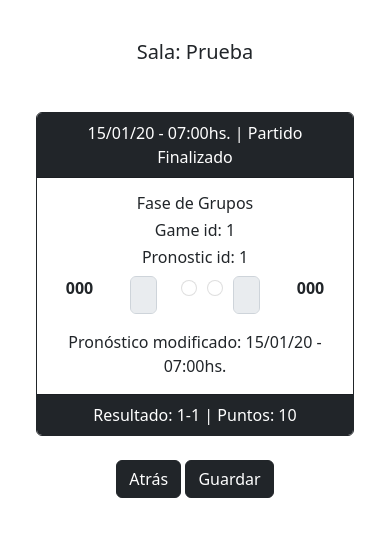
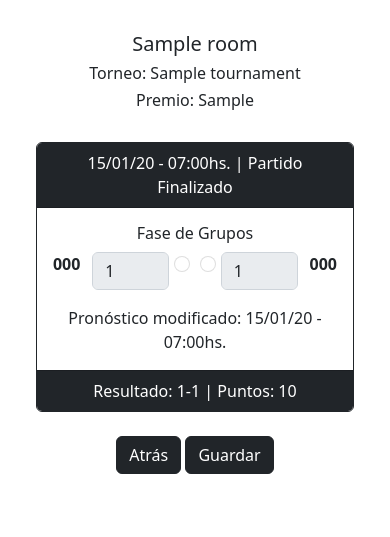
Before and after one commit to deeivid12/prode_qatar_2022, a Django app: page /all_rooms/1/do_pronostic in a window 390 px wide. Shown: the part 56-593 px from the top of the page. Run offline with Django 4.2, Linux system fonts and the light colour scheme; a user stored in the database is signed in; tables that the repository leaves empty hold one stand-in row (values such as "Sample post").

Commit message:
Make responsive templates for mobile resolutions

```diff
--- a/prode_qatar_2022/tournaments/templates/tournaments/do_pronostic.html
+++ b/prode_qatar_2022/tournaments/templates/tournaments/do_pronostic.html
@@ -6,8 +6,10 @@
 
 {% block content %}
 	<div class="row">
-		<div class="col m-3">
-			<h5>Sala: Prueba</h5>
+		<div class="col mt-2">
+			<h5>{{room_name}}</h5>
+			<h6>Torneo: {{tournament}}</h5>
+			<h6>Premio: {{grand_prize}}</h5>
 		</div>
 	</div>
 	<div class="row">
@@ -23,16 +25,14 @@
 						<div class="card-body row">
 							<div><input type="hidden" name="played" played={{pronostic.game.played}} value={{pronostic.game.played}}></div>
 							<h6 class="col-12 card-title">Fase de Grupos</h6>
-							<h6 class="col-12 card-title">Game id: {{pronostic.game.id}}</h6>
-							<h6 class="col-12 card-title">Pronostic id: {{pronostic.id}}</h6>
 							<div class="d-none d-md-block col-md-3 fw-bold">{{pronostic.game.home_team.name}}</div>
-							<div class="d-block d-md-none col-3 fw-bold">{{pronostic.game.home_team.fifa_code}}</div>
-							<div class="col-2" {% if pronostic.game.played %} disabled {% endif %}>{{form.home_goals}}</div>
-							<div class="col-1">{% if pronostic.game.is_knockout %}<input class="form-check-input" required=true type="radio" name="ko_win_{{pronostic.game.id}}" value=1 {% if pronostic.penalties_win == 1 %} checked {% endif %}/>{% endif %}</div>
-							<div class="col-1">{% if pronostic.game.is_knockout %}<input class="form-check-input" required=true type="radio" name="ko_win_{{pronostic.game.id}}" value=2 {% if pronostic.penalties_win == 2 %} checked {% endif %}/>{% endif %}</div>
-							<div class="col-2">{{form.away_goals}}</div>
+							<div class="d-block d-md-none col-2 col-md-3 p-0 fw-bold">{{pronostic.game.home_team.fifa_code}}</div>
+							<div class="col-3 col-md-2 p-0" {% if pronostic.game.played %} disabled {% endif %}>{{form.home_goals}}</div>
+							<div class="col-1 p-0">{% if pronostic.game.is_knockout %}<input class="form-check-input" required=true type="radio" name="ko_win_{{pronostic.game.id}}" value=1 {% if pronostic.penalties_win == 1 %} checked {% endif %}/>{% endif %}</div>
+							<div class="col-1 p-0">{% if pronostic.game.is_knockout %}<input class="form-check-input" required=true type="radio" name="ko_win_{{pronostic.game.id}}" value=2 {% if pronostic.penalties_win == 2 %} checked {% endif %}/>{% endif %}</div>
+							<div class="col-3 col-md-2 p-0">{{form.away_goals}}</div>
 							<div class="d-none d-md-block col-md-3 fw-bold">{{pronostic.game.away_team.name}}</div>
-							<div class="d-block d-md-none col-3 fw-bold">{{pronostic.game.away_team.fifa_code}}</div>
+							<div class="d-block d-md-none col-2 col-md-3 p-0 fw-bold">{{pronostic.game.away_team.fifa_code}}</div>
 						<p class="card-text mt-3">Pronóstico modificado: {{pronostic.last_modified|date:"d/m/y - H:i"}}hs.</p>
 						</div>
 						<div class="card-footer text-white bg-dark">
--- a/prode_qatar_2022/tournaments/views.py
+++ b/prode_qatar_2022/tournaments/views.py
@@ -1,4 +1,4 @@
-from tournaments.models import Game, Pronostic
+from tournaments.models import Game, Pronostic, Room
 from tournaments.forms import (
     TeamForm,
     TournamentForm,
@@ -142,6 +142,9 @@ def do_pronostic(request, room_id):
         data = {
             "forms_pronostics": zip(forms, pronostics),
             "title": "Realizar Pronosticos",
+            "room_name": room.name,
+            "tournament": room.tournament.name,
+            "grand_prize": room.grand_prize,
         }
         return render(request, "tournaments/do_pronostic.html", data)
 
@@ -163,6 +166,7 @@ def get_points(request):
 @login_required(login_url="login")
 def get_ranking(request, room_id):
     current_user = request.user
+    room = Room.objects.filter(id=room_id).first()
     user_rooms_ids = (
         User.objects.filter(id=current_user.id)
         .first()
@@ -171,7 +175,12 @@ def get_ranking(request, room_id):
     if room_id not in user_rooms_ids:
         return JsonResponse({"error_404": "No corresponde el room con el usuario"})
     ranking = get_ranking_by_room(room_id)
-    data = {"pronostics_ranking": ranking}
+    data = {
+        "pronostics_ranking": ranking,
+        "room_name": room.name,
+        "tournament": room.tournament.name,
+        "grand_prize": room.grand_prize,
+    }
     return render(request, "tournaments/pronostics_ranking.html", data)
 
 
```
Also changed, not shown: prode_qatar_2022/tournaments/templates/tournaments/games_list.html (+6 -1 lines), prode_qatar_2022/tournaments/templates/tournaments/pronostics_ranking.html (+7 -0 lines).
